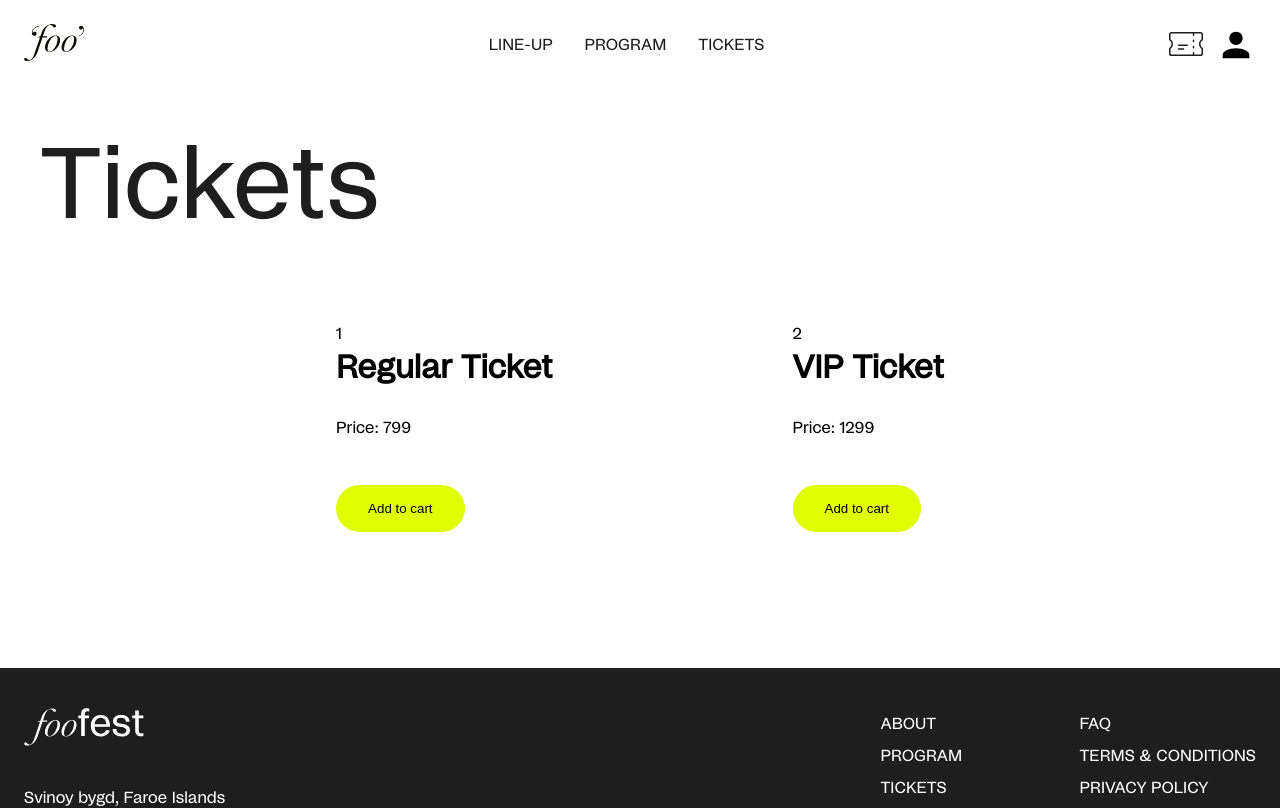
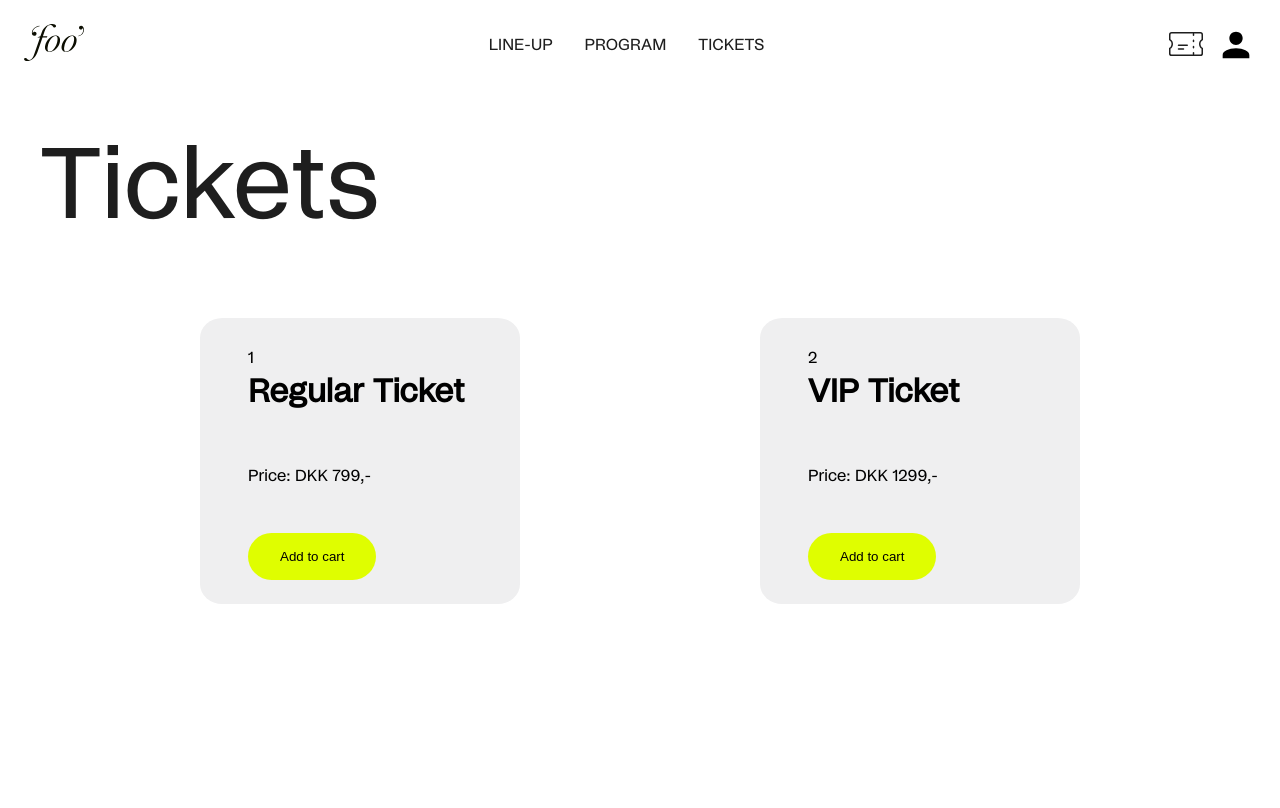
Before and after one commit to ozolinala/fooFestApp-forked, a Next.js app: page /tickets in a window 1280 px wide. Shown: the top 808 px of the page. Built offline with nearby package versions, Linux system fonts and the light colour scheme.

Commit message:
tickets styled

```diff
--- a/components/Ticket.js
+++ b/components/Ticket.js
@@ -1,5 +1,6 @@
 import { useContext } from "react";
 import { DispatchContext } from "@/contexts/storeContext";
+import styles from "@/styles/Basket.module.css";
 
 function Ticket(props) {
     const dispatch = useContext(DispatchContext);
@@ -16,10 +17,10 @@ function Ticket(props) {
 
     return (
 
-        <article>
+        <article className={styles.ticketPage}>
             <p>{props.id}</p>
             <h3>{props.name}</h3>
-<p>Price: {props.price}</p>
+<p>Price: DKK {props.price},- </p>
 
 <button onClick={addToBasket}>Add to cart</button>
             </article>
--- a/layouts/Layout.js
+++ b/layouts/Layout.js
@@ -53,11 +53,11 @@ export default function Layout({ children }) {
         <div className={styles.navIcons}>
           <Badge count={itemCount} style={badgeStyle}>
             <Link href="./basket">
-              <img src="/pics/ticket.svg" alt="Cart" style={{ fill: svgColor }} />
+              <img src="/pics/ticket.svg" alt="Cart" style={{ stroke: svgColor }} />
             </Link>
           </Badge>
 
-          <img src="/pics/user.svg" alt="Profile" style={{ fill: svgColor }} />
+          <img src="/pics/user.svg" alt="Profile" style={{ stroke: svgColor }} />
         </div>
       </nav>
       <main>{children}</main>
--- a/pages/tickets.js
+++ b/pages/tickets.js
@@ -2,7 +2,6 @@
 import Head from "next/head";
 import fs from "fs";
 import Ticket from "@/components/Ticket";
-
 import styles from "@/styles/Basket.module.css";
 
 export default function Home({ data }) {
--- a/styles/Basket.module.css
+++ b/styles/Basket.module.css
@@ -1,3 +1,17 @@
+.ticketPage  {
+ padding-left: 6vh;
+ padding-right: 6vh;
+ width: 320px;
+  background-color: var(--grey);
+  border-radius:7%;
+  margin-bottom: 10%;
+}
+.ticketPage p {
+  padding-top: 3vh;
+ }
+ .ticketPage button {
+  margin-bottom: 3vh;
+ }
 .wrapper {
   padding: 5vh;
 }
@@ -35,6 +49,7 @@
 }
 .ticketstyle {
   display: flex;
+  flex-wrap: wrap;
   align-items: center;
   justify-content: center;
   gap: 20%;
@@ -103,4 +118,8 @@
   .wrapper h1 {
     font-size: 4em;
   }
+  .ticket button {
+    margin-bottom: 1vh;
+    padding: 2vh 3vh 2vh 3vh;
+   }
 }
```
